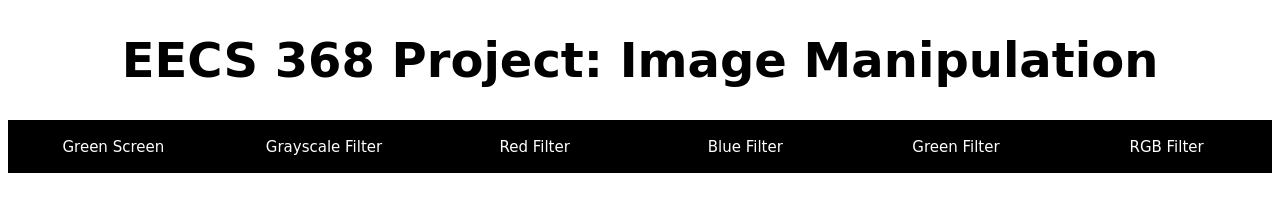
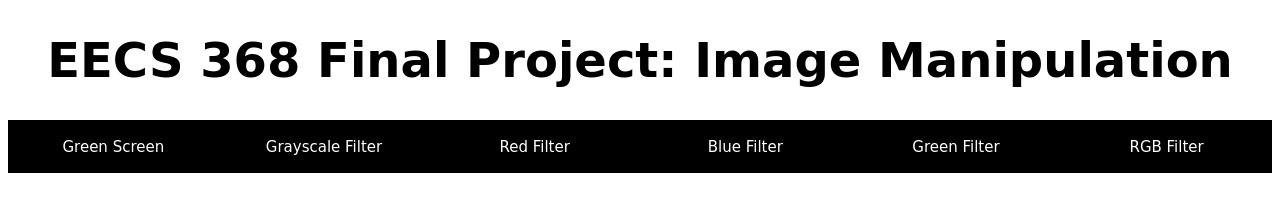
Before and after one commit to Tani-Shah/EECS-368-Final-Project, a plain HTML site: page index.html in a window 1280 px wide. Drawn offline with Linux system fonts and the light colour scheme.

Commit message:
Update index.html

```diff
--- a/index.html
+++ b/index.html
@@ -6,7 +6,7 @@
 </head>
 
 <body>
-  <h1>EECS 368 Project: Image Manipulation</h1>
+  <h1>EECS 368 Final Project: Image Manipulation</h1>
 <div class="tab">
     <div class="button">
       <button onclick = "showPanels(0, 'white')">Green Screen</button>
```
